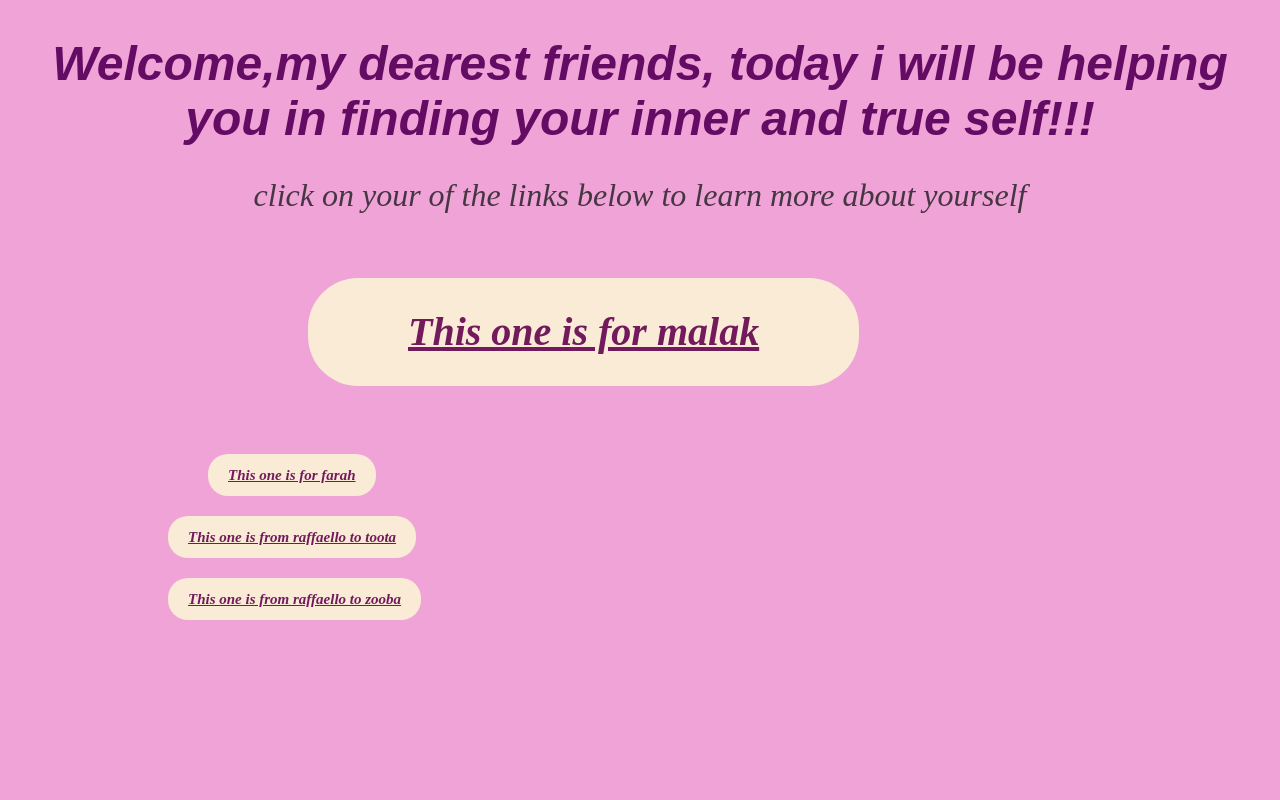
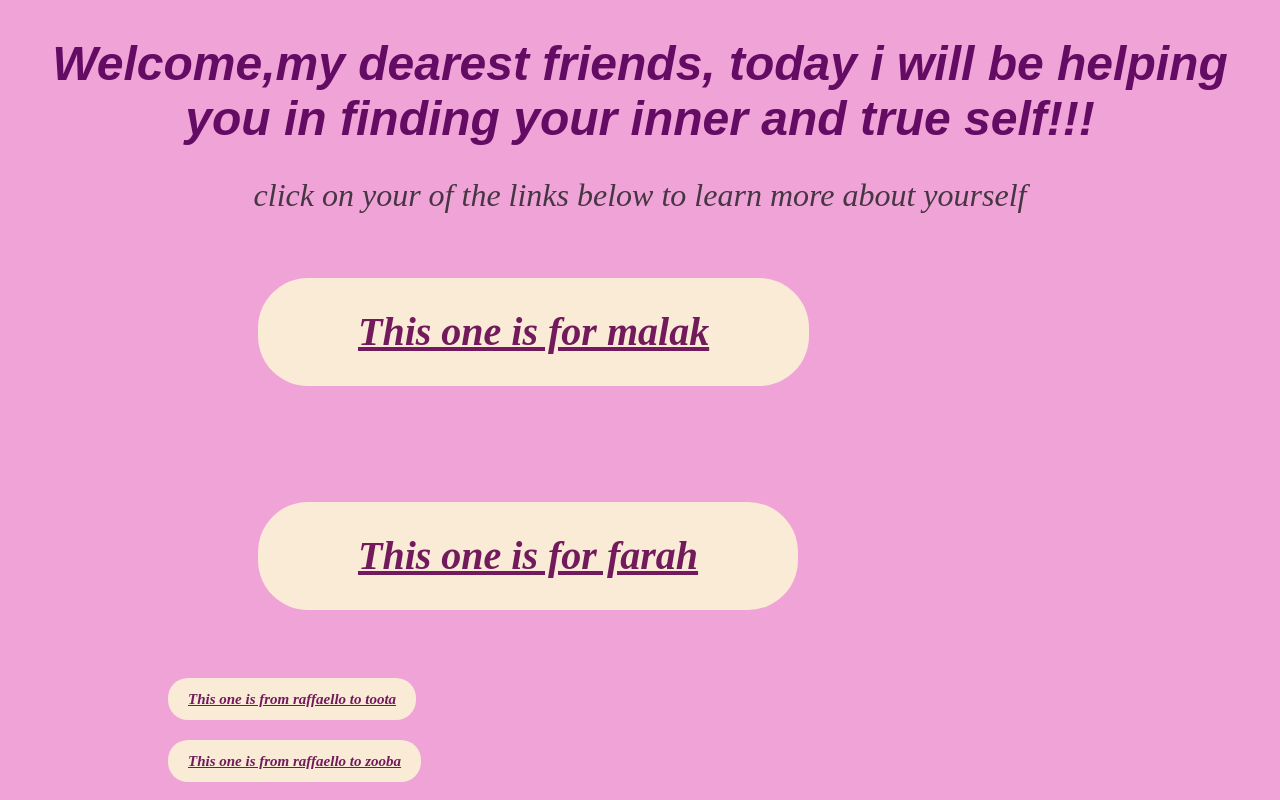
Before and after one commit to kendasite/kendasite, a plain HTML site: page index.html in a window 1280 px wide. Shown: the part 479-1279 px from the top of the page. Before the commit the page ends 1117 px from the top, so only its background shows below. Drawn offline with Linux system fonts and the light colour scheme.

Commit message:
Update index.html

```diff
--- a/index.html
+++ b/index.html
@@ -52,7 +52,7 @@
      cursor: pointer;
      font-weight: bold;
      font-size: 40px;
-     margin-left: 300px;
+     margin-left: 250px;
       }
       .four:hover {
        background-color:  rgb(114, 26, 92);
@@ -68,21 +68,24 @@
      font-size: medium;
      font-style: oblique;
      background-color: antiquewhite;
-     line-height: 24px;
-     margin: 2px;
-     border-radius: 20px;
-     padding-left: 20px;
-     padding-right: 20px;
-     padding-top: 9px;
-     padding-bottom: 9px;
+     line-height: 8px;
+     margin: 50px;
+     border-radius: 50px;
+     padding-left: 100px;
+     padding-right: 100px;
+     padding-top: 50px;
+     padding-bottom: 50px;
      cursor: pointer;
      font-weight: bold;
-     font-size: 15px;
-     margin-left: 200px;
+     font-size: 40px;
+     margin-left: 250px;
       }
       .five:hover {
        background-color:  rgb(114, 26, 92);
         color: antiquewhite;
+      }
+      .five:active {
+        opacity: 0.5;
       }
       .six {
         display: inline-block;
```
